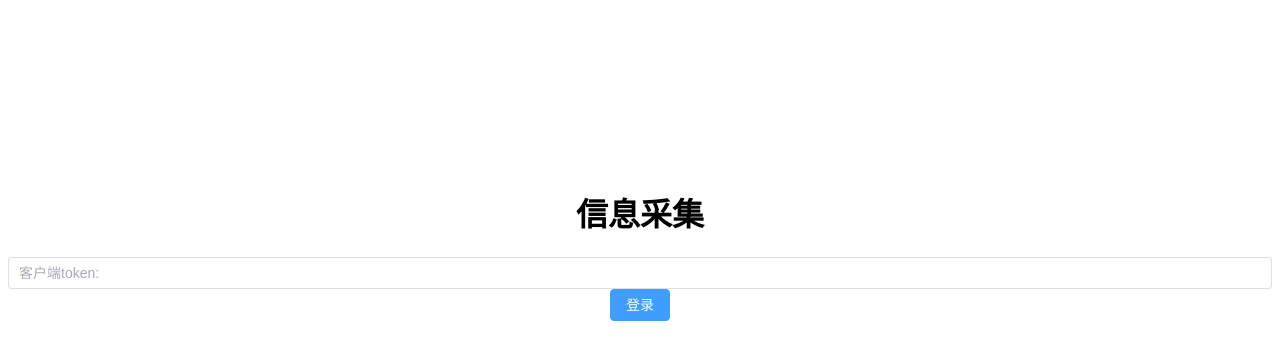
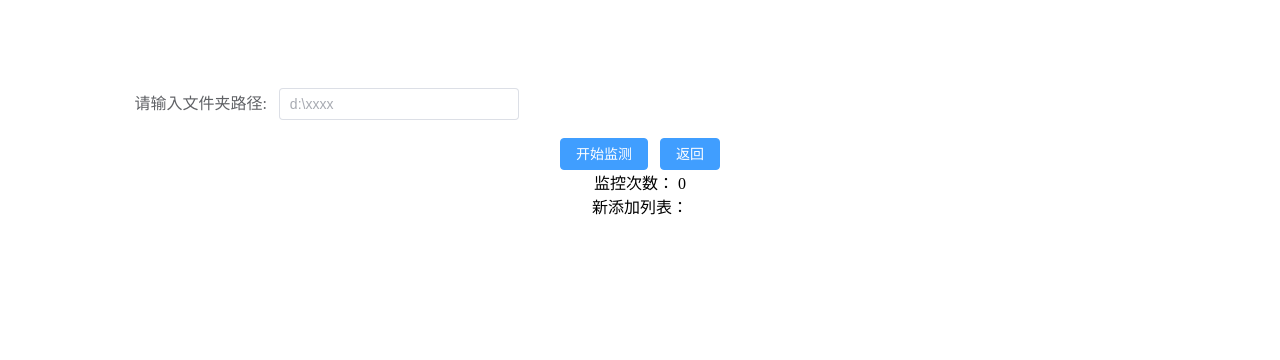
Before and after one commit to oryjk/registration_system_tauri, a Vue app: page /user-details in a window 1280 px wide. Shown: the top 360 px of the page. Built offline with nearby package versions, Linux system fonts and the light colour scheme.

Commit message:
第二个版本完善了

```diff
--- a/src-tauri/tauri.conf.json
+++ b/src-tauri/tauri.conf.json
@@ -19,9 +19,11 @@
       "fs": {
         "all": true,
         "scope": [
-         "**"
+          "**"
         ]
-
+      },
+      "path": {
+        "all": true
       }
     },
     "windows": [
--- a/src/App.vue
+++ b/src/App.vue
@@ -1,60 +1,16 @@
-<script setup lang="ts">
-// This starter template is using Vue 3 <script setup> SFCs
-// Check out https://vuejs.org/api/sfc-script-setup.html#script-setup
-// import Greet from "./components/Greet.vue";
-// import FileReader from './components/FileReader.vue'
-import { ref, provide } from "vue"
+<template>
+  <div id="app">
+    <router-view></router-view>
+  </div>
+</template>
 
-import Working from './components/Working.vue';
-import CheckToken from './components/CheckToken.vue';
-import { ElNotification } from 'element-plus'
+<script setup>
+import { provide } from 'vue';
 
 const hostName = 'https://oryjk.cn:82';
-const clientToken = '1wscEia6CidvrxbmpOdWp5SviRKjIQy8';
-provide('clientToken', clientToken);
 provide('hostName', hostName);
-const isLogin = ref(false)
-
-const checkToken = ref();
-const working = ref();
-
-
-
-function login() {
-  const res = checkToken.value?.login()
-
-  res.then((tokenInfo: any) => {
-    if (Boolean(tokenInfo.valid) == true) {
-      isLogin.value = true
-    } else {
-      ElNotification({
-            title: 'token输入不正确',
-            message: '请检查后重新输入',
-            type: 'error',
-        })
-    }
-  })
-
-
-}
 
 </script>
-
-<template>
-  <div class="container">
-    <div v-if="!isLogin">
-      <CheckToken ref="checkToken" />
-      <el-button type="primary" @click="login">登录</el-button>
-    </div>
-
-
-    <Working ref="working" v-if="isLogin" />
-
-
-
-  </div>
-
-</template>
 
 <style scoped lang="scss">
 .logo.vite:hover {
@@ -88,14 +44,5 @@ function login() {
   flex-direction: column;
   justify-content: center;
   text-align: center;
-
-  .form_container {
-    margin: 0;
-    padding-top: 10vh;
-    display: flex;
-    flex-direction: column;
-    justify-content: center;
-    text-align: center;
-  }
 }
 </style>
--- a/src/components/Working.vue
+++ b/src/components/Working.vue
@@ -27,7 +27,6 @@ clientTokenId.value = clientToken
 
 const fileContent = ref<string | null>(null);
 
-const defaultFilePath = "/Users/carlwang/Downloads/spider_img/"
 const filePath = ref("")
 const authFile = "auth.json"
 const indexFile = "index.json"
@@ -45,6 +44,11 @@ interface ClientOrderRequest {
 }
 
 async function checkFilesExistAndRead() {
+    sendOrder()
+
+}
+
+async function sendOrder() {
     const folderPath=filePath.value
     if (folderPath.length == 0) {
         open4()
@@ -91,7 +95,7 @@ async function checkFilesExistAndRead() {
 const open4 = () => {
     ElNotification({
         title: '请输入文件路径',
-        message: '',
+        message: 'This is an error message',
         type: 'error',
     })
 }
--- /dev/null
+++ b/src/views/Login.vue
@@ -0,0 +1,78 @@
+<script setup lang="ts">
+import { ref, inject } from "vue";
+import axios from 'axios'
+
+import { ElNotification } from 'element-plus'
+import { useRouter } from 'vue-router';
+
+
+const hostName = inject<string>('hostName');
+
+
+const form = ref({
+    token: ''
+})
+
+const isError = ref(true)
+const router = useRouter();
+
+interface TokenInfo {
+    token: string,
+    desc: string,
+    valid: boolean
+}
+
+async function login() {
+    console.log(form.value.token)
+    console.log(isError)
+    if (form.value.token.length == 0) {
+        ElNotification({
+            title: '请输入客户端token',
+            message: '一定要输入，否则无法开启信息采集',
+            type: 'error',
+        })
+        return
+    }
+
+    const result = await getData(hostName + "/api/token/check/" + form.value.token)
+    if (result.valid) {
+        router.push({ name: 'Working', query: { inviteCode: form.value.token } });
+    }
+    else {
+        ElNotification({
+            title: 'token输入不正确',
+            message: '请输入正确的token',
+            type: 'error',
+        })
+    }
+
+
+}
+
+async function getData(uri: string): Promise<TokenInfo> {
+    return (await axios.get(uri)).data
+}
+
+</script>
+
+<template>
+    <div class="container">
+        <h1>信息采集</h1>
+        <div class="form_container">
+            <el-input :class="{ 'is-error': isError }" v-model="form.token" placeholder="客户端token:" />
+            <el-button type="primary" @click="login">登录</el-button>
+        </div>
+    </div>
+</template>
+
+<style scoped lang="scss">
+.container {
+    margin: 0;
+    padding-top: 10vh;
+    display: flex;
+    flex-direction: column;
+    justify-content: center;
+    text-align: center;
+
+}
+</style>
--- /dev/null
+++ b/src/views/Working.vue
@@ -0,0 +1,195 @@
+<template>
+    <div class="container">
+        <div class="content">
+            <el-form-item label="请输入文件夹路径: ">
+                <el-input v-model="filePath" style="width: 240px" placeholder="d:\xxxx" clearable />
+            </el-form-item>
+            <div class="btn">
+                <el-button v-show="!sendOrderStatus" type="primary" @click="checkFilesExistAndRead">开始监测</el-button>
+                <el-button v-show="sendOrderStatus" type="danger" @click="stopRead">停止监测</el-button>
+                <el-button type="primary" @click="goBack">返回</el-button>
+
+            </div>
+        </div>
+        <div class="ticketInfo">
+            监控次数： {{ count }}
+            <div>
+                新添加列表：<p v-for="orderItem in orderList" :key="orderItem.name" class="text item">
+                    姓名: {{ orderItem.name }}, 区域：{{ orderItem.regionName }}, 提交时间：{{ orderItem.orderDateTime }}</p>
+            </div>
+        </div>
+    </div>
+</template>
+
+<script setup lang="ts">
+import { readTextFile, exists, renameFile, createDir } from '@tauri-apps/api/fs';
+import { ref, inject } from 'vue'
+import axios from 'axios'
+import { ElNotification } from 'element-plus'
+import { useRoute, useRouter } from 'vue-router';
+import { join, dirname } from '@tauri-apps/api/path'
+
+const route = useRoute();
+const router = useRouter();
+const clientToken = route.query.inviteCode;
+
+const hostName = inject<string>('hostName', '');
+
+
+const clientTokenId = ref<string>('');
+
+clientTokenId.value = (Array.isArray(clientToken) ? clientToken[0] : clientToken) as string || '';
+
+const intervalId = ref(0)
+
+const filePath = ref("")
+const authFile = "auth.json"
+const indexFile = "index.json"
+const requestFile = "request.json"
+
+const files = [authFile, indexFile, requestFile]
+
+const count = ref(0)
+const sendOrderStatus = ref(false)
+interface OrderInfo {
+    name: string,
+    regionName: string,
+    orderDateTime: string
+}
+const orderList = ref<OrderInfo[]>([])
+
+interface ClientOrderRequest {
+    orderId: string,
+    matchId: string,
+    orderPayload: string,
+    loginCode: string,
+    token: string,
+    clientTokenId: string
+}
+
+async function checkFilesExistAndRead() {
+
+    let folderPath = filePath.value
+    if (folderPath.length == 0) {
+        open4()
+        return
+    }
+    sendOrder()
+    intervalId.value = setInterval(sendOrder, 1000);
+    sendOrderStatus.value = true
+}
+
+async function sendOrder() {
+    let folderPath = filePath.value
+
+    if (!folderPath.endsWith('\\')) {
+        folderPath = folderPath + '\\'
+    }
+
+    console.log("folderPath " + folderPath)
+
+
+    const results = await Promise.all(files.map(file => {
+        const fileExist = exists(folderPath + file)
+        fileExist.then(exists => {
+            console.log(`file ${file} exist ${exists}`)
+        })
+        return fileExist
+    }));
+
+    const allExist = results.every(exists => exists);
+
+    if (allExist) {
+        console.log('All files exist.');
+        const authContent = await readTextFile(folderPath + files[0]);
+        const indexContent = JSON.parse(await readTextFile(folderPath + files[1]));
+        const payloadText = await readTextFile(folderPath + files[2])
+        const requestContent = JSON.parse(payloadText);
+
+        const realname = requestContent.users[0].realname
+        const region = requestContent.regions[0].name
+
+        const clientOrderRequest: ClientOrderRequest = {
+            orderId: clientTokenId.value + "|" + realname + "|" + region,
+            matchId: requestContent.id,
+            orderPayload: payloadText,
+            loginCode: indexContent.code,
+            token: authContent,
+            clientTokenId: clientTokenId.value
+        }
+        axios.post(`${hostName}/api/order/createSimpleOrder`, clientOrderRequest)
+
+        orderList.value.push({ name: realname, regionName: region, orderDateTime: formatDateTime(new Date())  })
+
+        for (const file of files) {
+            const newFilePath = await join(folderPath + clientTokenId.value + '\\' + realname + '\\' + region + '\\', file);
+            const targetDir = await dirname(newFilePath);
+            await createDir(targetDir, { recursive: true });
+            await renameFile(folderPath + file, newFilePath);
+        }
+
+
+        count.value = count.value + 1
+    } else {
+        console.log('One or more files do not exist.');
+    }
+}
+function formatDateTime(date: Date): string {
+  const year = date.getFullYear();
+  const month = (date.getMonth() + 1).toString().padStart(2, '0'); // 月份从0开始，所以需要加1
+  const day = date.getDate().toString().padStart(2, '0');
+  const hours = date.getHours().toString().padStart(2, '0');
+  const minutes = date.getMinutes().toString().padStart(2, '0');
+  const seconds = date.getSeconds().toString().padStart(2, '0');
+
+  return `${year}-${month}-${day} ${hours}-${minutes}-${seconds}`;
+}
+
+const stopRead = () => {
+    clearInterval(intervalId.value)
+    sendOrderStatus.value = false
+}
+
+
+
+const open4 = () => {
+    ElNotification({
+        title: '请输入文件路径',
+        message: '',
+        type: 'error',
+    })
+}
+
+const goBack = () => {
+    router.push({ name: 'Login' });
+};
+</script>
+
+<style scoped lang="scss">
+.container {
+    margin: 0;
+    padding-top: 10vh;
+    display: flex;
+    flex-direction: column;
+    justify-content: center;
+    /* 水平居中 */
+    text-align: center;
+    align-items: center;
+    /* 垂直居中 */
+
+
+    .content {
+        width: 80%;
+        /* 设置宽度为 80% */
+
+    }
+
+    .ticketInfo {
+        width: 80%;
+        height: 400px;
+        overflow-y: auto;
+        /* 当内容超出高度时显示垂直滚动条 */
+    }
+
+}
+</style>
```
Also changed, not shown: src/main.ts (+5 -10 lines), src/router/index.ts (+12 -20 lines), 1 other file (tests, documents, lock files or other folders).
